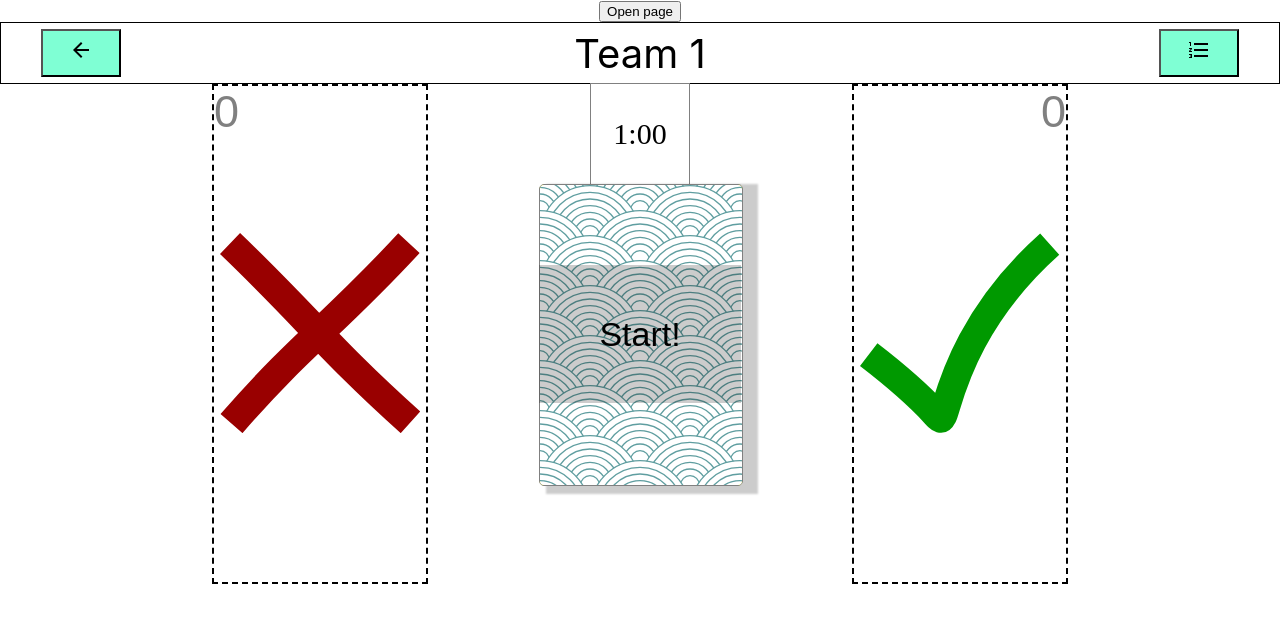
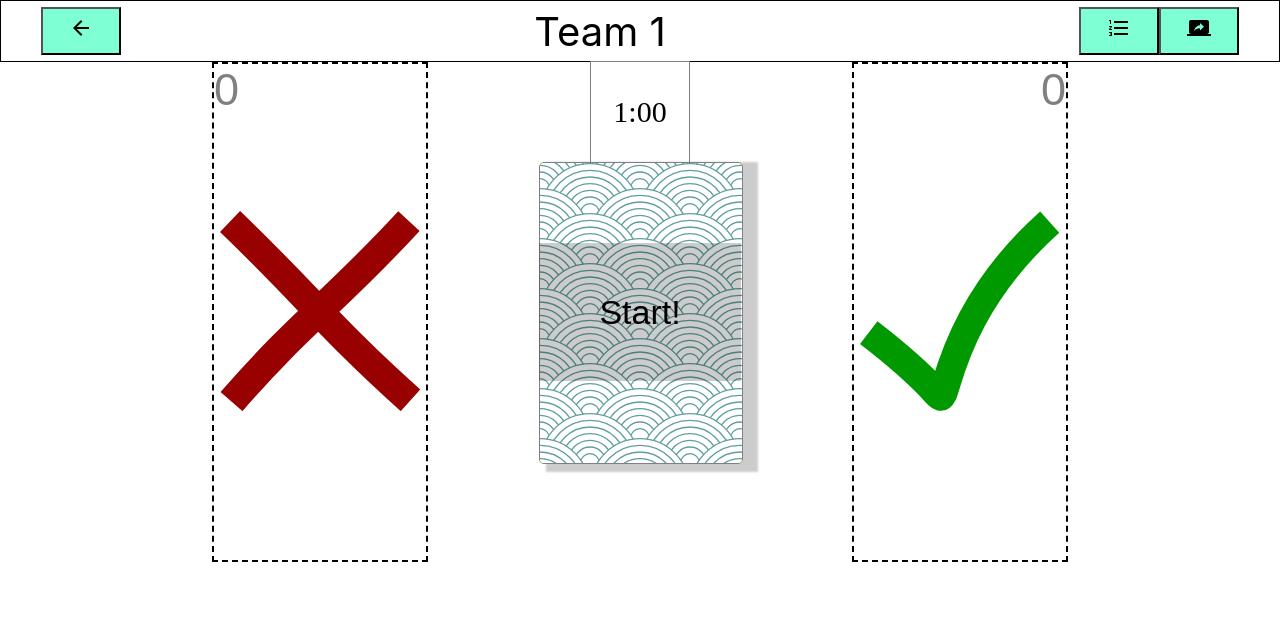
Before and after one commit to mmkari/test, a React app: page / in a window 1280 px wide. Both pictures are taken after a click on the button "Start". Shown: the top 622 px of the page. Built offline with nearby package versions, Linux system fonts and the light colour scheme; the HTML template or start-up script is replaced by a standard one; what react-animations would draw is missing.

Commit message:
moved second-screen-button

```diff
--- a/src/Game.jsx
+++ b/src/Game.jsx
@@ -382,6 +382,10 @@
     }
   };
 
+  const toggleSecondScreen = () => {
+    setPageOpen((v) => !v)
+  }
+
   const onBackClick = () => {
     setOpen(true);
   };
@@ -392,9 +396,6 @@
   // cardWidth
   return (
     <div className="Game">
-      <button onClick={() => setPageOpen((v) => !v)}>
-        {pageOpen ? 'Close page' : 'Open page'}
-      </button>
 
       <Timer
         ref={timerRef}
@@ -459,6 +460,7 @@
               teamName={settings.teams[teamTurn]}
               onBackClick={onBackClick}
               showScores={showScores}
+              toggleSecondScreen={toggleSecondScreen}
             />
 
             <Modal
--- a/src/GameTurnBanner.jsx
+++ b/src/GameTurnBanner.jsx
@@ -4,6 +4,7 @@
 // import classnames from 'classnames';
 import ArrowBackIcon from '@material-ui/icons/ArrowBack';
 import FormatListNumberedIcon from '@material-ui/icons/FormatListNumbered';
+import ScreenShareIcon from '@material-ui/icons/ScreenShare';
 // import Button from './Button';
 import { ThemedButton as Button } from './Button';
 import withThemeContext from './withThemeContext';
@@ -44,6 +45,7 @@
   onBackClick,
   showScores,
   theme,
+  toggleSecondScreen
 }: Props) => {
   //
   return (
@@ -55,6 +57,9 @@
       <BannerButton onClick={showScores}>
         <FormatListNumberedIcon />
       </BannerButton>
+      <BannerButton onClick={toggleSecondScreen}>
+        <ScreenShareIcon />
+      </BannerButton>
     </Banner>
   );
 };
```
